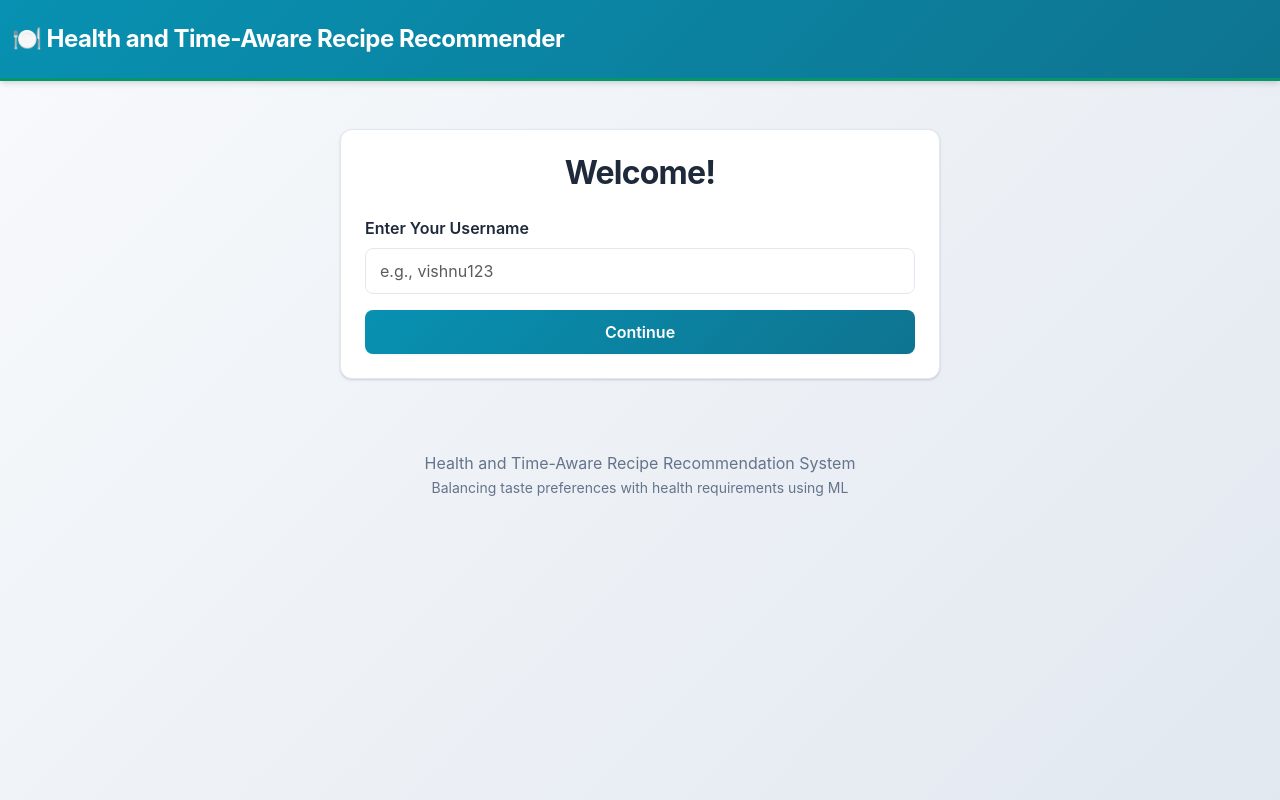
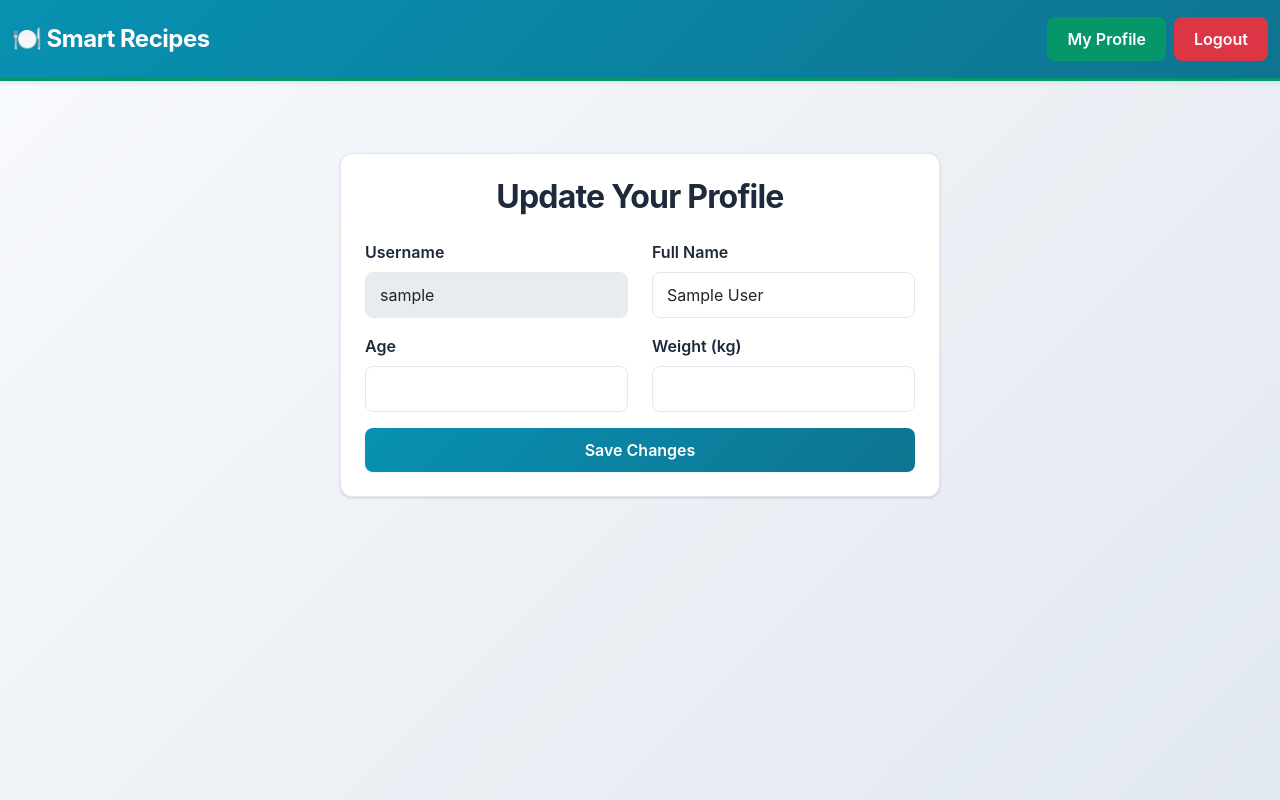
Before and after one commit to vishnu4305/A-Time-aware-and-health-conscious-recipe-recommendation-system-using-Hybrid-ML-Techniques, a React (Create React App) app in the folder frontend/: page /profile in a window 1280 px wide. Before the commit this address led to /. Built offline with nearby package versions, Linux system fonts and the light colour scheme; sample sign-in values are in the browser's storage.

Commit message:
refactor: Implement persistent auth and convert to full React SPA

```diff
--- a/frontend/src/App.js
+++ b/frontend/src/App.js
@@ -1,95 +1,59 @@
-import React, { useState } from 'react';
-import { Container, Navbar, Nav } from 'react-bootstrap';
+import React, { useState, useEffect } from 'react';
 import { BrowserRouter as Router, Routes, Route, Navigate, Link } from 'react-router-dom';
+import { Navbar, Container, Button } from 'react-bootstrap';
 import UserProfile from './components/UserProfile';
 import Dashboard from './components/Dashboard';
 import ProfilePage from './components/ProfilePage';
 
 function App() {
-  const [currentUser, setCurrentUser] = useState(null);
+  // Initialize state from localStorage to keep the user logged in on refresh
+  const [currentUser, setCurrentUser] = useState(() => {
+    const savedUser = localStorage.getItem('user_data');
+    return savedUser ? JSON.parse(savedUser) : null;
+  });
 
-  const handleUserCreated = (user) => {
-    setCurrentUser(user);
-  };
+  // This effect syncs localStorage whenever the currentUser state changes
+  useEffect(() => {
+    if (currentUser) {
+      localStorage.setItem('user_data', JSON.stringify(currentUser));
+      localStorage.setItem('user_id', currentUser._id || currentUser.id);
+    } else {
+      localStorage.removeItem('user_data');
+      localStorage.removeItem('user_id');
+    }
+  }, [currentUser]);
 
   const handleLogout = () => {
-    setCurrentUser(null);
+    setCurrentUser(null); // This will trigger the useEffect to clear localStorage
   };
 
   return (
     <Router>
-      <div className="App">
-        {/* Navigation Bar */}
-        <Navbar variant="dark" expand="lg" className="navbar">
+      <Navbar bg="primary" variant="dark" expand="lg" className="shadow-sm">
         <Container>
-            <Navbar.Brand href="#home" style={{ fontSize: '1.5rem', fontWeight: '700' }}>
-              🍽️ Health and Time-Aware Recipe Recommender
-            </Navbar.Brand>
-            <Navbar.Toggle aria-controls="basic-navbar-nav" />
-            <Navbar.Collapse id="basic-navbar-nav">
-              <Nav className="ms-auto">
+          <Navbar.Brand as={Link} to={currentUser ? "/dashboard" : "/"} className="fw-bold">🍽️ Smart Recipes</Navbar.Brand>
           {currentUser && (
-                  <>
-                    <Nav.Link as={Link} to="/dashboard" style={{ color: 'white', opacity: 0.9 }}>
-                      Dashboard
-                    </Nav.Link>
-                    <Nav.Link as={Link} to="/profile" style={{ color: 'white', opacity: 0.9 }}>
-                      Profile
-                    </Nav.Link>
-                    <Nav.Link disabled style={{ color: 'white', opacity: 0.9 }}>
-                      Welcome, {currentUser.name}!
-                    </Nav.Link>
-                    <Nav.Link onClick={handleLogout} style={{ fontWeight: '600' }}>
-                      Change User
-                    </Nav.Link>
-                  </>
+            <div className="ms-auto">
+              <Link to="/profile" className="btn btn-secondary me-2 text-white" style={{ textDecoration: 'none' }}>My Profile</Link>
+              <Button variant="danger" onClick={handleLogout}>Logout</Button>
+            </div>
           )}
-              </Nav>
-            </Navbar.Collapse>
         </Container>
       </Navbar>
 
-        {/* Main Content */}
-        <Container className="mt-4">
+      <main className="py-4">
         <Routes>
-            <Route
-              path="/"
-              element={
-                currentUser ?
-                  <Navigate to="/dashboard" replace /> :
-                  <UserProfile onUserCreated={handleUserCreated} />
-              }
-            />
-            <Route
-              path="/dashboard"
-              element={
-                currentUser ?
-                  <Dashboard user={currentUser} /> :
-                  <Navigate to="/" replace />
-              }
-            />
-            <Route
-              path="/profile"
-              element={
-                currentUser ?
-                  <ProfilePage user={currentUser} onUserChange={handleLogout} /> :
-                  <Navigate to="/" replace />
-              }
-            />
+          <Route path="/" element={
+            currentUser ? <Navigate to="/dashboard" replace /> : <UserProfile onUserCreated={setCurrentUser} />
+          } />
+          <Route path="/dashboard" element={
+            currentUser ? <Dashboard user={currentUser} /> : <Navigate to="/" replace />
+          } />
+          <Route path="/profile" element={
+            currentUser ? <ProfilePage user={currentUser} onUserChange={setCurrentUser} /> : <Navigate to="/" replace />
+          } />
         </Routes>
-        </Container>
-
-        {/* Footer */}
-        <footer className="text-center text-muted mt-5 mb-3">
-          <Container>
-            <p>
-              Health and Time-Aware Recipe Recommendation System
-              <br />
-              <small>Balancing taste preferences with health requirements using ML</small>
-            </p>
-          </Container>
-        </footer>
-      </div>
+      </main>
     </Router>
   );
 }
--- a/frontend/src/components/ProfilePage.jsx
+++ b/frontend/src/components/ProfilePage.jsx
@@ -1,164 +1,103 @@
-import React, { useState, useEffect, useCallback } from 'react';
-import { Card, Button, Alert, Row, Col, Badge } from 'react-bootstrap';
-import axios from 'axios';
+import React, { useState, useEffect } from 'react';
+import { Form, Button, Card, Container, Row, Col, Alert } from 'react-bootstrap';
 
-const API_URL = process.env.REACT_APP_API_URL || 'http://localhost:5000';
+const API_BASE_URL = 'https://recipe-recommender-api-57hq.onrender.com';
 
 function ProfilePage({ user, onUserChange }) {
-  const [userDetails, setUserDetails] = useState(user); // Start with user prop data
+    const [formData, setFormData] = useState({ ...user });
+    const [error, setError] = useState(null);
+    const [success, setSuccess] = useState(null);
     const [loading, setLoading] = useState(false);
-  const [error, setError] = useState('');
 
-  const fetchUserDetails = useCallback(async () => {
+    // When the user prop changes (e.g., after login), update the form data
+    useEffect(() => {
+        setFormData({ ...user });
+    }, [user]);
+
+    const handleChange = (e) => {
+        const { name, value } = e.target;
+        setFormData(prevState => ({ ...prevState, [name]: value }));
+    };
+
+    const handleSubmit = async (e) => {
+        e.preventDefault();
+        setError(null);
+        setSuccess(null);
+        setLoading(true);
+
+        const userId = user._id || user.id;
+
         try {
-      setLoading(true);
-      const response = await axios.get(`${API_URL}/user/${user.id}`);
-      setUserDetails(response.data);
-      setError('');
+            const response = await fetch(`${API_BASE_URL}/user/update/${userId}`, {
+                method: 'PUT',
+                headers: { 'Content-Type': 'application/json' },
+                body: JSON.stringify({
+                    ...formData,
+                    age: parseInt(formData.age),
+                    height: parseFloat(formData.height),
+                    weight: parseFloat(formData.weight)
+                }),
+            });
+
+            const data = await response.json();
+
+            if (response.ok) {
+                setSuccess("Profile updated successfully!");
+                onUserChange(data.user); // Update the user in App.js state, which syncs localStorage
+            } else {
+                setError(data.error || 'Failed to update profile.');
+            }
         } catch (err) {
-      // If API fails, keep using the user prop data
-      setUserDetails(user);
-      setError('');
-      console.error('Error fetching user details:', err);
+            setError('Could not connect to the server.');
         } finally {
             setLoading(false);
         }
-  }, [user]);
-
-  useEffect(() => {
-    fetchUserDetails();
-  }, [fetchUserDetails]);
-
-  const getConditionsArray = (conditions) => {
-    if (!conditions) return [];
-    if (Array.isArray(conditions)) return conditions;
-    if (typeof conditions === 'string') {
-      try {
-        return JSON.parse(conditions);
-      } catch (e) {
-        return [];
-      }
-    }
-    return [];
     };
 
-  const calculateBMI = (weight, height) => {
-    if (!weight || !height) return null;
-    const heightInMeters = height / 100;
-    return (weight / (heightInMeters * heightInMeters)).toFixed(1);
-  };
-
-  const getBMICategory = (bmi) => {
-    if (!bmi) return '';
-    if (bmi < 18.5) return 'Underweight';
-    if (bmi < 25) return 'Normal';
-    if (bmi < 30) return 'Overweight';
-    return 'Obese';
-  };
-
-  const getActivityLevelDescription = (level) => {
-    const descriptions = {
-      '1.2': 'Sedentary (little or no exercise)',
-      '1.375': 'Lightly active (light exercise 1-3 days/week)',
-      '1.55': 'Moderately active (moderate exercise 3-5 days/week)',
-      '1.725': 'Very active (hard exercise 6-7 days/week)',
-      '1.9': 'Extremely active (very hard exercise & physical job)'
-    };
-    return descriptions[level] || level;
-  };
-
-  const conditionsArray = getConditionsArray(userDetails.conditions);
-
-  if (loading && !userDetails) {
     return (
-      <div className="text-center">
-        <div className="spinner-border" role="status">
-          <span className="visually-hidden">Loading...</span>
-        </div>
-      </div>
-    );
-  }
-
-  if (error && !userDetails) {
-    return <Alert variant="danger">{error}</Alert>;
-  }
-
-  if (!userDetails) {
-    return <Alert variant="warning">User profile not found</Alert>;
-  }
-
-  const bmi = calculateBMI(userDetails.weight, userDetails.height);
-  const bmiCategory = getBMICategory(bmi);
-
-  return (
-    <div>
-      <h2 className="mb-4">User Profile</h2>
-
-      <Row>
-        <Col md={8}>
-          <Card className="mb-4">
-            <Card.Header>
-              <h4>Personal Information</h4>
-            </Card.Header>
+        <Container className="d-flex justify-content-center mt-5">
+            <Card style={{ width: '600px' }}>
                 <Card.Body>
+                    <h2 className="text-center mb-4">Update Your Profile</h2>
+                    {error && <Alert variant="danger">{error}</Alert>}
+                    {success && <Alert variant="success">{success}</Alert>}
+                    <Form onSubmit={handleSubmit}>
                         <Row>
                             <Col md={6}>
-                  <p><strong>Name:</strong> {userDetails.name}</p>
-                  <p><strong>Age:</strong> {userDetails.age} years</p>
-                  <p><strong>Gender:</strong> {userDetails.gender}</p>
+                                <Form.Group className="mb-3">
+                                    <Form.Label>Username</Form.Label>
+                                    <Form.Control type="text" name="username" value={formData.username || ''} disabled />
+                                </Form.Group>
                             </Col>
                             <Col md={6}>
-                  <p><strong>Height:</strong> {userDetails.height} cm</p>
-                  <p><strong>Weight:</strong> {userDetails.weight} kg</p>
-                  <p><strong>BMI:</strong> {bmi} {bmiCategory && `(${bmiCategory})`}</p>
+                                <Form.Group className="mb-3">
+                                    <Form.Label>Full Name</Form.Label>
+                                    <Form.Control type="text" name="name" value={formData.name || ''} onChange={handleChange} required />
+                                </Form.Group>
                             </Col>
                         </Row>
+                        <Row>
+                            <Col md={6}>
+                                <Form.Group className="mb-3">
+                                    <Form.Label>Age</Form.Label>
+                                    <Form.Control type="number" name="age" value={formData.age || ''} onChange={handleChange} required />
+                                </Form.Group>
+                            </Col>
+                             <Col md={6}>
+                                <Form.Group className="mb-3">
+                                    <Form.Label>Weight (kg)</Form.Label>
+                                    <Form.Control type="number" name="weight" value={formData.weight || ''} onChange={handleChange} required />
+                                </Form.Group>
+                            </Col>
+                        </Row>
+                        {/* You can add more fields like height, gender etc. here */}
+                        <Button variant="primary" type="submit" className="w-100" disabled={loading}>
+                            {loading ? 'Saving...' : 'Save Changes'}
+                        </Button>
+                    </Form>
                 </Card.Body>
             </Card>
-
-          <Card className="mb-4">
-            <Card.Header>
-              <h4>Health & Activity</h4>
-            </Card.Header>
-            <Card.Body>
-              <p><strong>Activity Level:</strong> {getActivityLevelDescription(userDetails.activity_level)}</p>
-              {conditionsArray && conditionsArray.length > 0 && (
-                <div>
-                  <strong>Health Conditions:</strong>
-                  <div className="mt-2">
-                    {conditionsArray.map((condition, index) => (
-                      <Badge key={index} bg="secondary" className="me-2 mb-1">
-                        {condition}
-                      </Badge>
-                    ))}
-                  </div>
-                </div>
-              )}
-            </Card.Body>
-          </Card>
-        </Col>
-
-        <Col md={4}>
-          <Card>
-            <Card.Header>
-              <h4>Actions</h4>
-            </Card.Header>
-            <Card.Body>
-              <p className="text-muted small">
-                To update your profile information, you'll need to create a new user profile.
-              </p>
-              <Button
-                variant="outline-primary"
-                onClick={onUserChange}
-                className="w-100"
-              >
-                Update Profile
-              </Button>
-            </Card.Body>
-          </Card>
-        </Col>
-      </Row>
-    </div>
+        </Container>
     );
 }
 
```
Lines whose indentation alone changed are shown as unchanged.
